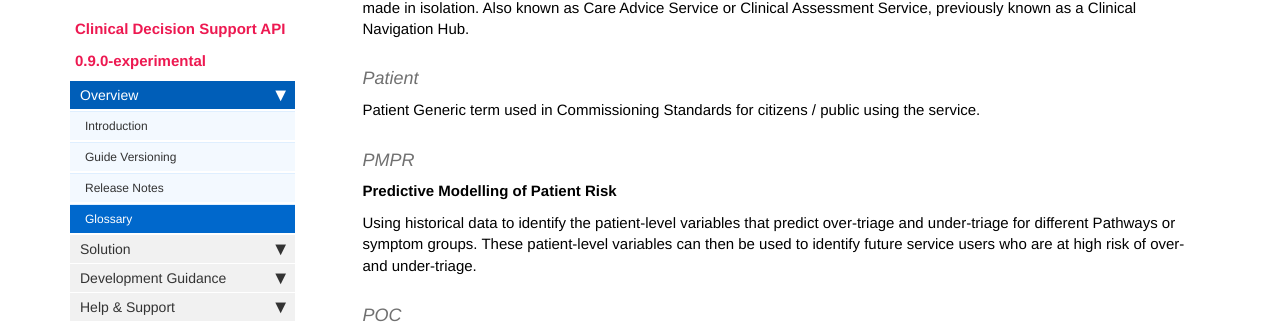
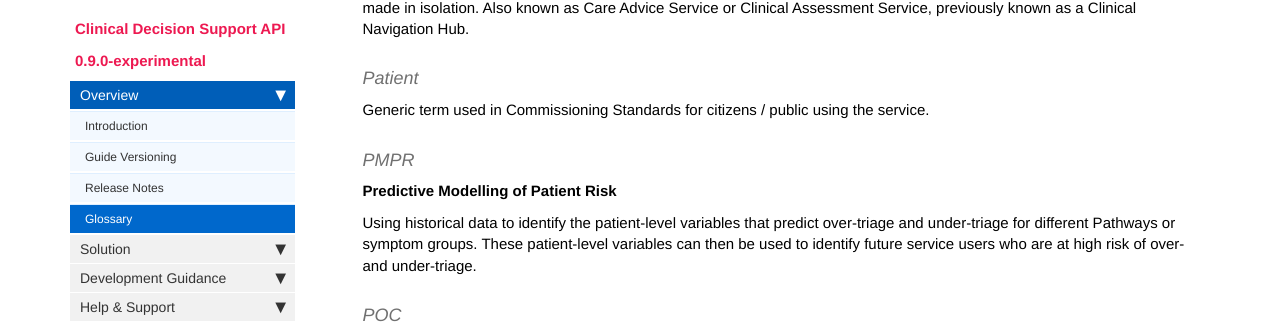
Before and after one commit to nhsconnect/FHIR-CDS, a Jekyll site: the page built from pages/overview/overview_glossary.md, in a window 1280 px wide and 900 px high, scrolled down 2522 px. Shown: the part 159-482 px from the top of the window. Built offline with Jekyll 4.4.1, drawn with Linux system fonts in a browser that asks for light colours; nearby versions of some CDN libraries; comment, search, counter and statistics services are not loaded.

Commit message:
Glossary minor wording amend

```diff
--- a/_data/glossary.yml
+++ b/_data/glossary.yml
@@ -52,7 +52,7 @@
   expansion: Integrated Urgent Care Clinical Assessment Service
   definition: Physical and/or virtual hub providing clinical advice to patients contacting the 111 or 999 services, as well as providing clinical support to clinicians (particularly ambulance staff such as paramedics and emergency technicians) to ensure that no decision is made in isolation. Also known as Care Advice Service or Clinical Assessment Service, previously known as a Clinical Navigation Hub.
 - keyword: Patient
-  definition: Patient Generic term used in Commissioning Standards for citizens / public using the service.
+  definition: Generic term used in Commissioning Standards for citizens / public using the service.
 - keyword: PMPR
   expansion: Predictive Modelling of Patient Risk
   definition: Using historical data to identify the patient-level variables that predict over-triage and under-triage for different Pathways or symptom groups. These patient-level variables can then be used to identify future service users who are at high risk of over- and under-triage.
```
